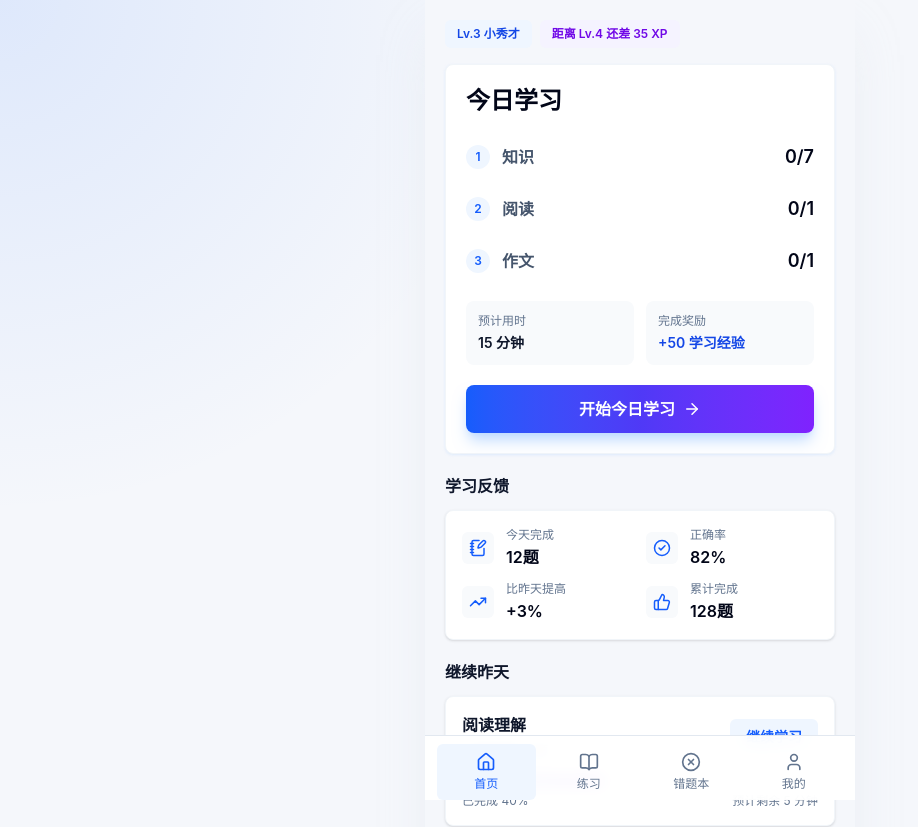
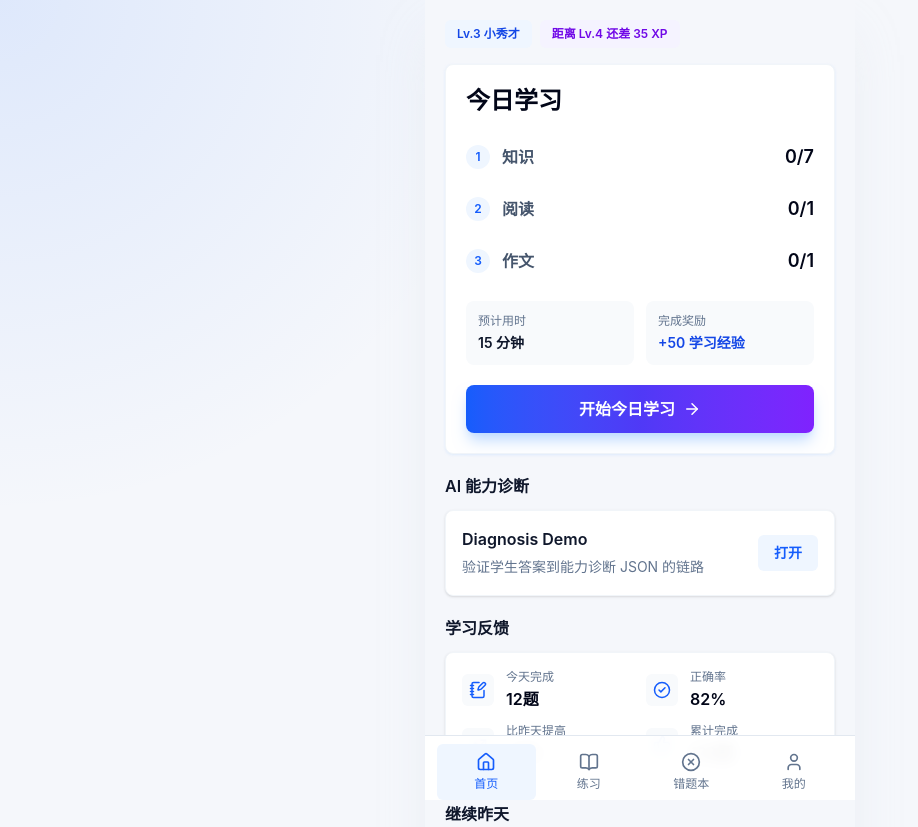
Before and after one commit to zhengcheng820215/yuwen-xiaolian, a React (Vite) app: page /#/ in a window 1280 px wide. Shown: the top 827 px of the page, without its empty margins (0-918 px from the left). Built offline with nearby package versions, Linux system fonts and the light colour scheme.

Commit message:
Add diagnosis demo entry

```diff
--- a/src/pages/Home.jsx
+++ b/src/pages/Home.jsx
@@ -153,6 +153,21 @@ export default function Home() {
       {taskSummary.isTodayComplete ? <CompletedTaskCard /> : <TodayTaskCard />}
 
       <section className="mt-5">
+        <h2 className="mb-3 text-base font-semibold text-slate-900">AI 能力诊断</h2>
+        <Card>
+          <div className="flex items-center justify-between gap-3">
+            <div>
+              <p className="font-semibold text-slate-900">Diagnosis Demo</p>
+              <p className="mt-1 text-sm leading-6 text-slate-500">验证学生答案到能力诊断 JSON 的链路</p>
+            </div>
+            <Link to="/diagnosis-demo" className="shrink-0 rounded-md bg-blue-50 px-4 py-2 text-sm font-semibold text-blue-600">
+              打开
+            </Link>
+          </div>
+        </Card>
+      </section>
+
+      <section className="mt-5">
         <h2 className="mb-3 text-base font-semibold text-slate-900">学习反馈</h2>
         <Card>
           <div className="grid grid-cols-2 gap-3">
```
